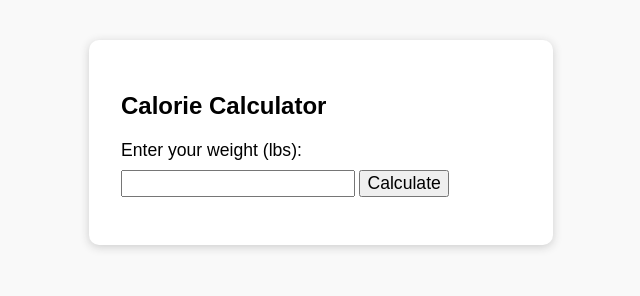
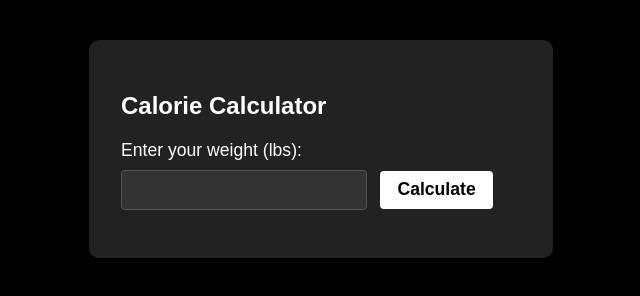
Before and after one commit to mavlick/Calorie_Calculator, a plain HTML site: page index.html in a window 1280 px wide. Shown: the whole page, without its empty margins (319-959 px from the left). Drawn offline with Linux system fonts and the light colour scheme.

Commit message:
DarkThemeCalorieCalculator.html

```diff
--- a/index.html
+++ b/index.html
@@ -4,9 +4,46 @@
   <meta charset="UTF-8">
   <title>Calorie Calculator</title>
   <style>
-    body { font-family: Arial, sans-serif; padding: 2em; background: #f9f9f9; }
-    .container { background: white; padding: 2em; max-width: 400px; margin: auto; border-radius: 10px; box-shadow: 0 2px 10px #ccc; }
-    label, input, button { font-size: 1.1em; margin-top: 0.5em; }
+    body {
+      font-family: Arial, sans-serif;
+      padding: 2em;
+      background: #000; /* Black background */
+      color: #fff;      /* White text */
+    }
+    .container {
+      background: #222;
+      padding: 2em;
+      max-width: 400px;
+      margin: auto;
+      border-radius: 10px;
+      box-shadow: 0 2px 10px #000;
+    }
+    label, input, button {
+      font-size: 1.1em;
+      margin-top: 0.5em;
+    }
+    input[type="number"] {
+      background: #333;
+      color: #fff;
+      border: 1px solid #555;
+      border-radius: 4px;
+      padding: 0.5em;
+    }
+    button {
+      background: #fff;
+      color: #000;
+      border: none;
+      border-radius: 4px;
+      padding: 0.5em 1em;
+      margin-left: 0.5em;
+      cursor: pointer;
+      font-weight: bold;
+      transition: background 0.2s, color 0.2s;
+    }
+    button:hover {
+      background: #444;
+      color: #fff;
+    }
     .results { margin-top: 1em; }
   </style>
 </head>
```
